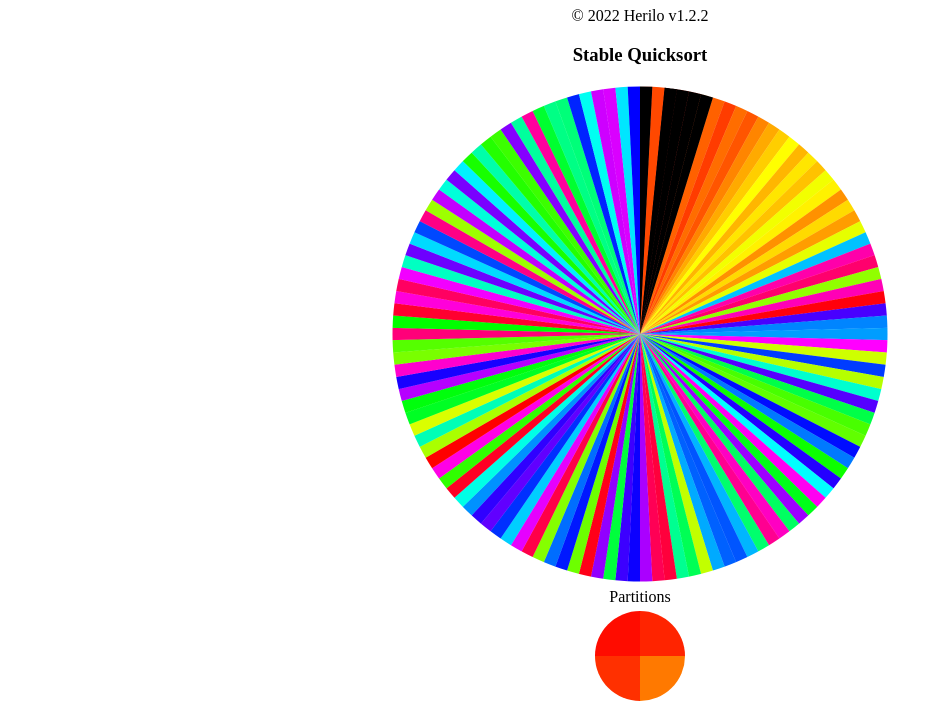
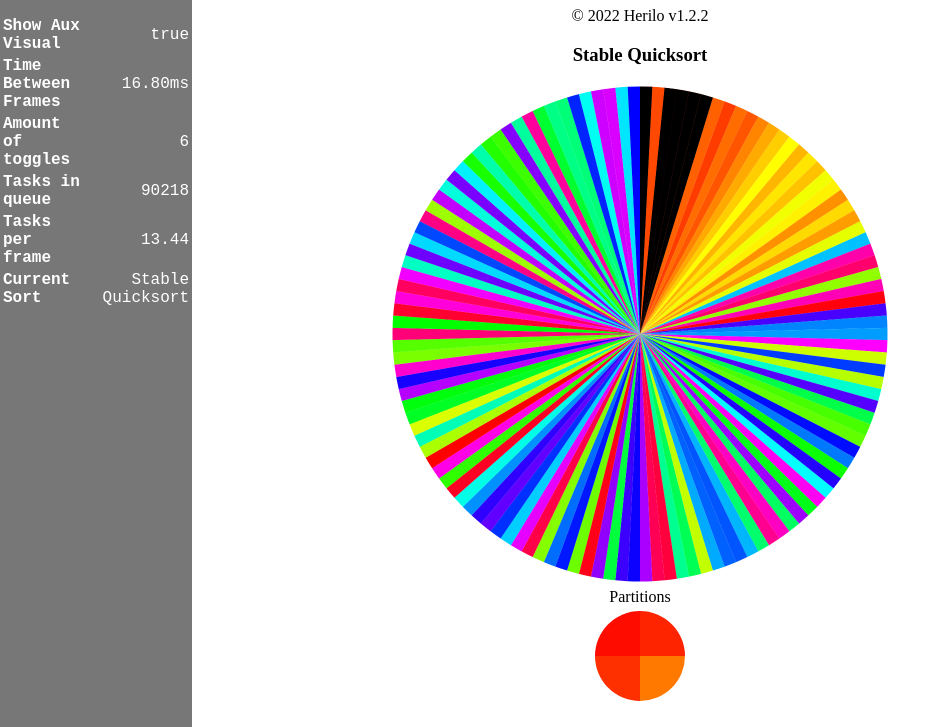
Before and after one commit to iiHerilo/Infinisort, a plain HTML site: page index.html in a window 1280 px wide. Shown: the part 73-800 px from the top of the page, without its empty margins (0-948 px from the left). Drawn offline with Linux system fonts and the light colour scheme.

Commit message:
Start on debug sidebar

```diff
--- a/animator.js
+++ b/animator.js
@@ -1,7 +1,9 @@
 function process() {
+    var ttl = 0;
     for(let i = 0; i < (CFG.processor_speed * Math.ceil(max / CFG.processor_threshold)); i++) {
         if(task.length > 0) {
             var tsk = task.shift();
+            ttl++;
             switch(tsk.type) {
                 case "swap":
                     var temp = vdat[tsk.a];
@@ -12,6 +14,7 @@ function process() {
                     setCurrentText(tsk.sort);
                     if(tsk.sort !== "Shuffling...")
                         console.log(`Playing ${tsk.sort}`);
+                        DBG.current = tsk.sort;
                     break;
                 case "toggle":
                     if(tsk.single)
@@ -77,7 +80,8 @@ function process() {
                     break;
             }
         }
-        else return false
+        else return false;
     }
+    dbgShiftInWindow(ttl, 'tasks_per_frame', 10)
     return true;
 }
--- /dev/null
+++ b/debug.js
@@ -0,0 +1,67 @@
+var debugItems = [
+
+]
+
+function average(arr) {
+    console.log(arr);
+    t = 0;
+    for(let i = 0; i < arr.length; i++)
+        t += arr[i];
+    console.log("total:" + t);
+    return parseFloat(t / arr.length).toFixed(2);
+}
+
+function buildDebugMenu() {
+    updateDebugInfo();
+    var s = "<h2>DEBUG</h2>\n<table>";
+    for(let i = 0; i < debugItems.length; i++) {
+        s += `<tr><th id="dbgLabel${i}"></th><td id="dbgValue${i}"></td></tr>\n`;
+    }
+    s += "</table>"
+    element(ID.debug).innerHTML = s;
+    updateDebugMenu();
+}
+
+function updateDebugInfo() {
+    debugItems = [
+        {
+            label: "Show Aux Visual",
+            value: CFG.show_aux,
+        },
+        {
+            label: "Time Between Frames",
+            value: average(DBG.frame_time) + "ms",
+        },
+        {
+            label: "Amount of toggles",
+            value: togs.length + (sing != -1 ? 1 : 0),
+        },
+        {
+            label: "Tasks in queue",
+            value: task.length,
+        },
+        {
+            label: "Tasks per frame",
+            value: average(DBG.tasks_per_frame),
+        },
+        {
+            label: "Current Sort",
+            value: DBG.current,
+        },
+    ]
+
+}
+function updateDebugMenu() {
+    for(let i = 0; i < debugItems.length; i++) {
+        element(`dbgLabel${i}`).innerHTML = debugItems[i].label;
+        element(`dbgValue${i}`).innerHTML = debugItems[i].value;
+    }
+    updateDebugInfo();
+}
+
+/*
+        {
+            label: ,
+            value: ,
+        },
+*/
--- a/globals.js
+++ b/globals.js
@@ -28,6 +28,11 @@ const CFG = {
     verify_after_sort: true,
     qs_directional: true, // true: Right, Middle, Left     false: Maximum, Median, Minimum     (related to quicksort)
     log_all_tasks: false,
+};
+const DBG = {
+    frame_time: [],
+    tasks_per_frame: [],
+    current: "None",
 };
 /*** ELEMENT IDS ***/
 const ID = {
@@ -61,3 +66,10 @@ var dimensions = {
     y: -1, // center y
     r: -1, // radius
 };
+
+function dbgShiftInWindow(index, key, range = CFG.processor_speed) {
+    console.log(key);
+    DBG[key].push(index);
+    if(DBG[key].length >= range)
+        DBG[key].shift();
+}
--- a/index.html
+++ b/index.html
@@ -13,6 +13,7 @@
         <script src="charts.js"></script>
         <script src="sorting.js"></script>
         <script src="animator.js"></script>
+        <script src="debug.js"></script>
         <script src="main.js"></script>
         <!--   end   -->
         <style>
@@ -26,10 +27,36 @@
                 height: auto;
                 width:  auto;
             }
+            div.sideBarLeft {
+                height: 100%;
+                width: 15%;
+                position: fixed;
+                z-index: 1;
+                top: 0;
+                left: 0;
+                background-color: #777;
+                overflow-x: hidden;
+                padding-top: 20px;
+                color: #FFF;
+                font-family: 'courier-new', monospace;
+            }
+            th {
+                text-align:left;
+            }
+            td {
+                text-align:right;
+            }
+            table {
+                width:100%;
+            }
         </style>
     </head>
     <body onload="init()">
         <div class="main">
+            <div class="sideBarLeft" id="debugmnu">
+                <h2>DEBUG:</h2>
+
+            </div>
             <h1 id="title">
                 Infinisort
             </h1>
--- a/main.js
+++ b/main.js
@@ -16,10 +16,16 @@ function init() {
     dimensions.r = ((dimensions.x + dimensions.y) / 2) - CFG.rad_tolerance;
     element("version").innerHTML = CFG.version;
     halt(CFG.wait_time);
+    buildDebugMenu();
     draw();
 }
+var currentTime = Date.now();
+var counter = 0;
+function draw() {
+    counter++;
+    dbgShiftInWindow(Date.now() - currentTime, 'frame_time');
+    currentTime = Date.now();
 
-function draw() {
     var good = process();
     PieChart(mainC, {
         data: vdat, // Data to be displayed
@@ -50,6 +56,10 @@ function draw() {
         })
 
     element(ID.auxzone).style.display = detaux ? "none" : "block";
+    if(counter % 5 == 0) {
+        updateDebugMenu();
+        counter = 0;
+    }
 
     if(detogg) {
         detogg = false;
```
